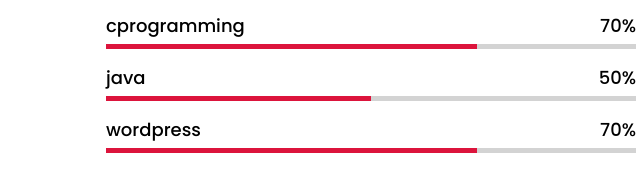
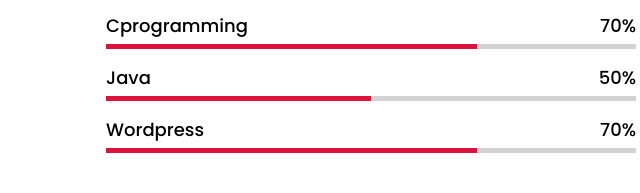
Before and after one commit to SampannaAryal14/Sampanna, a plain HTML site: page index.html in a window 1280 px wide. Shown: the part 2739-2932 px from the top of the page, 564-1204 px from the left. Drawn offline with nearby package versions, Linux system fonts and the light colour scheme; a script that the page names is missing.

Commit message:
Update index.html

```diff
--- a/index.html
+++ b/index.html
@@ -55,7 +55,7 @@
                 </div>
                 <div class="column right">
                     <div class="text">I'm Sampanna and I'm a <span class="typing-2"></span></div>
-                    <p>I did my schooling at Shree Souvenir Boarding school. And for my Highschool education, I got graduated from Takshashika Academy. And currently, I'm doing my Bachelors in Information Technology (IT) from Phoneix College.
+                    <p>I did my schooling at Shree Souvenir Boarding school. And for my Highschool education, I got graduated from Takshashila Academy. And currently, I'm doing my Bachelors in Information Technology (IT) from Phoenix College.
                         I'm a very enthusiastic, optimistic, reliable, and hardworking person. As I carry jolly and extrovert nature I can quickly mend in any working space . I'm a fast learner, so I can learn from my mistakes and improve them.</p>
 
                 </div>
@@ -144,21 +144,21 @@
                     </div>
                     <div class="bars">
                         <div class="info">
-                            <span>cprogramming</span>
+                            <span>Cprogramming</span>
                             <span>70%</span>
                         </div>
                         <div class="line cprogramming "></div>
                     </div>
                     <div class="bars">
                         <div class="info">
-                            <span>java</span>
+                            <span>Java</span>
                             <span>50%</span>
                         </div>
                         <div class="line java"></div>
                     </div>
                     <div class="bars">
                         <div class="info">
-                            <span>wordpress</span>
+                            <span>Wordpress</span>
                             <span>70%</span>
                         </div>
                         <div class="line wordpress"></div>
```
